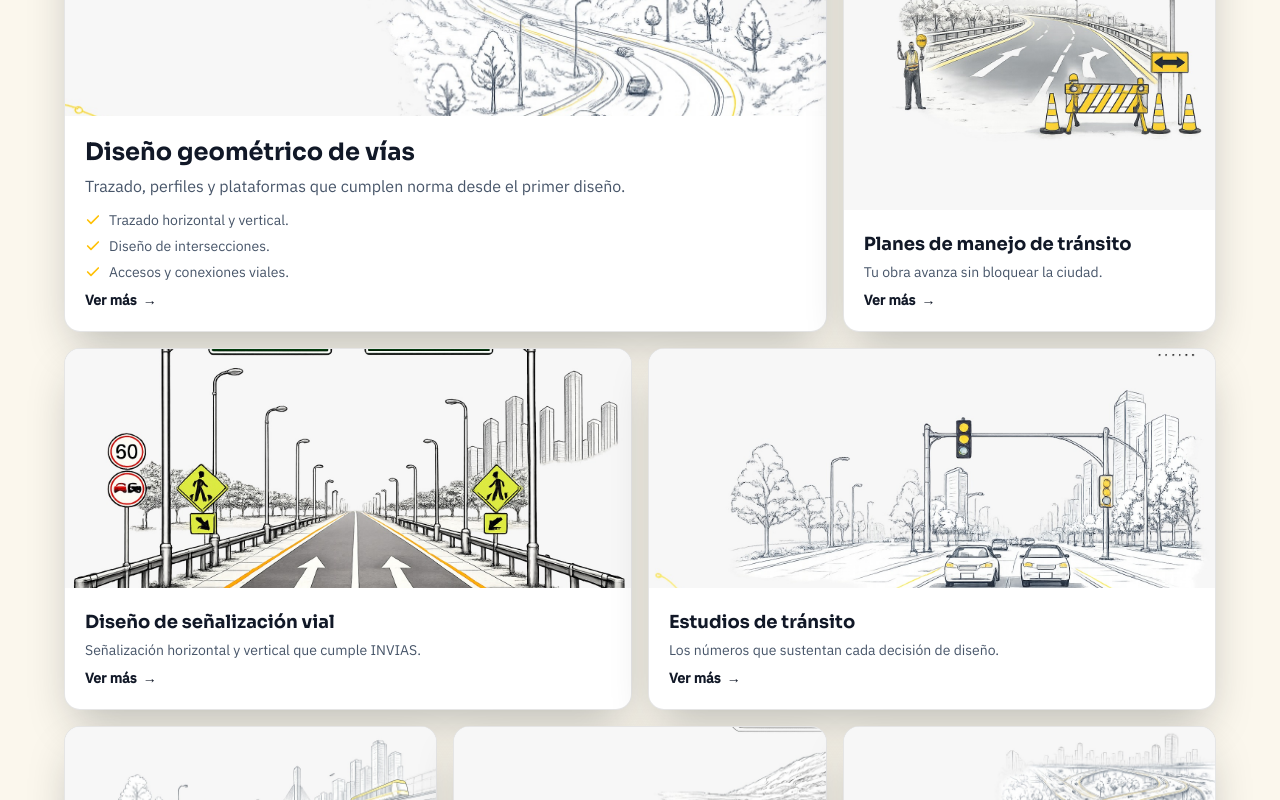
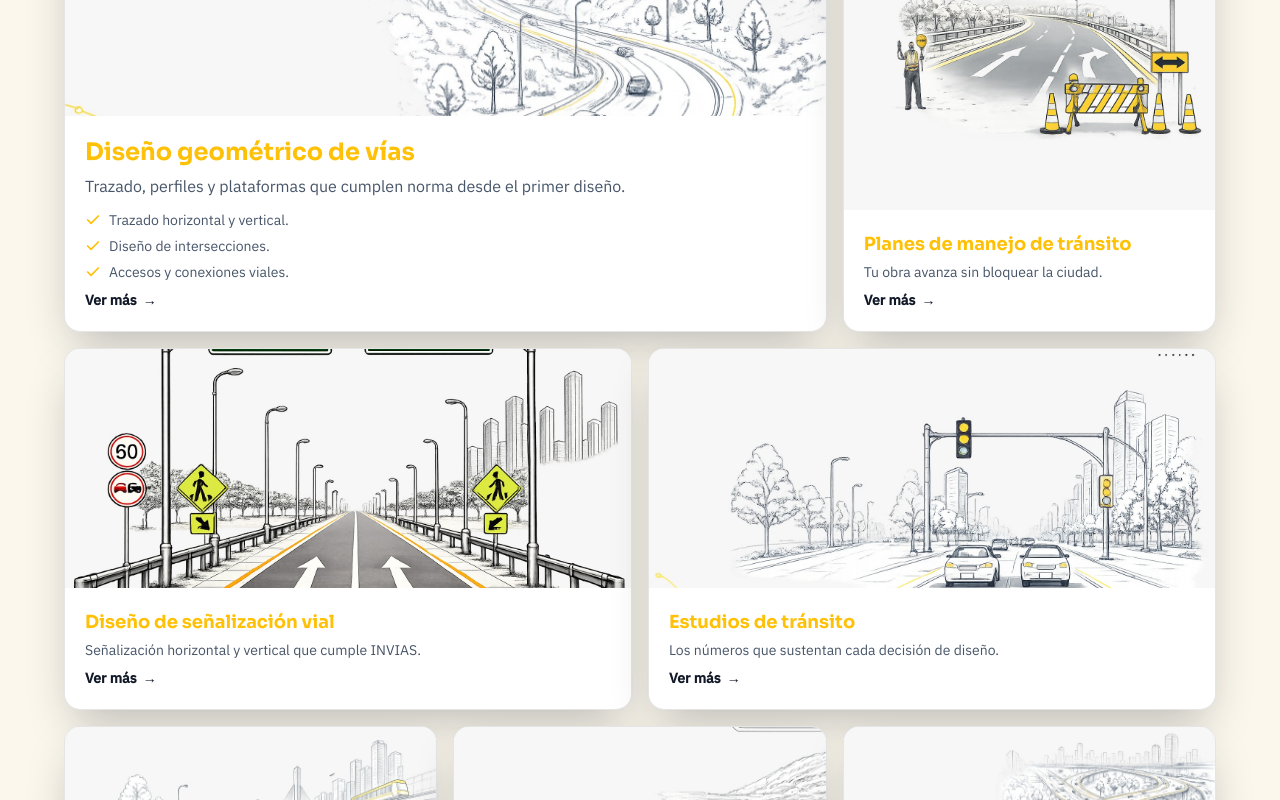
Before and after one commit to asayagovyt-ctrl/Vias-y-transito-web, a Next.js app: page / in a window 1280 px wide. Shown: the part 1200-2000 px from the top of the page. Built offline with nearby package versions, Linux system fonts and the light colour scheme.

Commit message:
Poner en amarillo el titulo de cada tarjeta de servicio en el Home

```diff
--- a/components/sections/ServiceBento.tsx
+++ b/components/sections/ServiceBento.tsx
@@ -81,7 +81,7 @@ function Tile({ service, variant }: { service: Service; variant: Variant }) {
 
       <div className={`flex-none ${isSmall ? "p-4" : "p-5"}`}>
         <h3
-          className={`font-heading font-bold text-brand-ink ${
+          className={`font-heading font-bold text-brand-yellow ${
             isFeatured ? "text-xl sm:text-2xl" : isSmall ? "text-base" : "text-lg"
           }`}
         >
```
